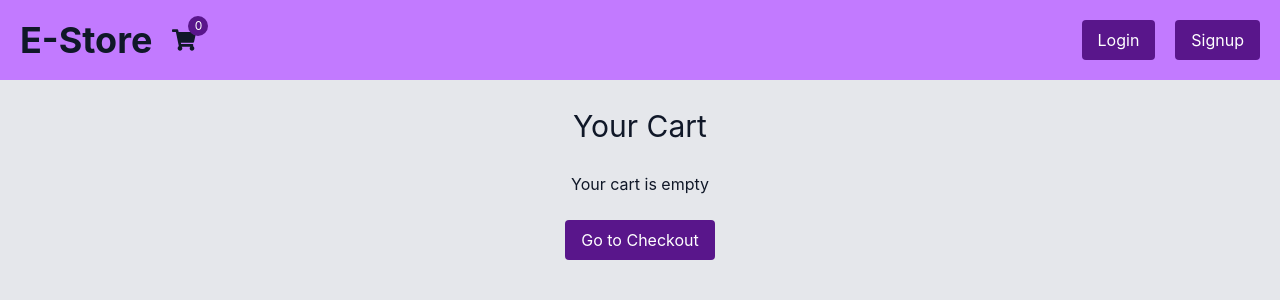
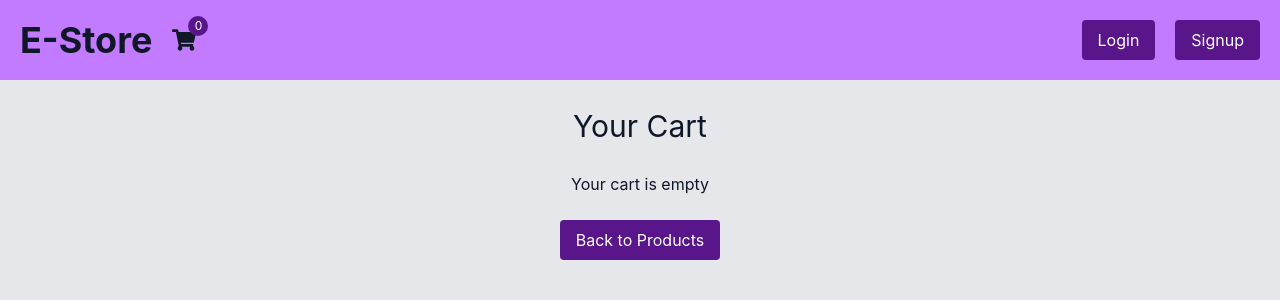
Before and after one commit to sandrarampal/rampal-shop-test, a React (Vite) app: page /cart in a window 1280 px wide. Shown: the top 300 px of the page. Built offline with nearby package versions, Linux system fonts and the light colour scheme.

Commit message:
chore: improved cart and payment pages

```diff
--- a/src/actions/createOrder.ts
+++ b/src/actions/createOrder.ts
@@ -12,7 +12,6 @@ export const createOrder = async (
   token: string,
 ) => {
   try {
-    console.log(token);
     const response = await axios.post(
       `${import.meta.env.VITE_API_URL}orders`,
       orderData,
--- a/src/components/CartSummary.tsx
+++ b/src/components/CartSummary.tsx
@@ -1,4 +1,5 @@
 import type { TProduct } from "../types";
+import CounterQuantity from "./CounterQuantity";
 
 interface CartSummaryProps {
   cartItems: {
@@ -6,17 +7,24 @@ interface CartSummaryProps {
   }[];
   totalPrice: number;
   getProductQuantity: (productId: string) => number;
+  mode: "cart" | "checkout";
 }
 
 const CartSummary = ({
   cartItems,
   totalPrice,
   getProductQuantity,
+  mode,
 }: CartSummaryProps) => {
+  const isCartMode = mode === "cart";
   return (
-    <div className="flex flex-col gap-3">
+    <div className="flex flex-col gap-3 items-center">
       {cartItems.map((item) => (
-        <div key={item.product._id} className=" bg-white p-4 rounded shadow">
+        <div
+          key={item.product._id}
+          className="flex lg:flex-row flex-col justify-between items-center w-full max-w-lg bg-gray-100 p-4 rounded-xl shadow gap-6"
+        >
+          <div className="bg-white p-4 rounded shadow w-full">
             <div className="flex items-center justify-between gap-9">
               <p className="text-lg">{item.product.title}</p>
               <p className="text-lg">${item.product.price}</p>
@@ -24,6 +32,8 @@ const CartSummary = ({
             <p className="text-gray-500">
               Quantity: {getProductQuantity(item.product._id)}
             </p>
+          </div>
+          {isCartMode && <CounterQuantity product={item.product} />}
         </div>
       ))}
       <h2 className="text-xl font-bold text-right mb-5">
--- a/src/components/CounterQuantity.tsx
+++ b/src/components/CounterQuantity.tsx
@@ -27,7 +27,7 @@ const CounterQuantity = memo(({ product }: CounterQuantityProps) => {
   };
 
   return (
-    <div className="flex gap-3 md:gap-4 text-lg md:text-xl items-center border border-gray-200 rounded-full p-2 bg-white shadow-sm">
+    <div className="flex gap-3 md:gap-2 text-lg md:text-xl items-center border border-gray-200 rounded-full p-1 bg-white shadow-sm">
       <button
         onClick={handleDecrement}
         className={`cursor-pointer hover:text-green-500 transition-colors duration-300 w-8 h-8 md:w-10 md:h-10 flex items-center justify-center rounded-full hover:bg-gray-100 ${quantity === 0 ? "text-gray-200 cursor-not-allowed" : ""}`}
--- a/src/components/buttons/ButtonLink.tsx
+++ b/src/components/buttons/ButtonLink.tsx
@@ -8,7 +8,7 @@ interface TButtonProps {
 const ButtonLink = ({ content, path }: TButtonProps) => {
   return (
     <Link to={path}>
-      <button className="px-4 py-2 bg-purple-900 text-white rounded hover:bg-gray-200 hover:text-black transition-colors duration-300 cursor-pointer">
+      <button className="px-4 py-2 bg-purple-900 text-white rounded hover:bg-gray-200 hover:border hover:text-black transition-colors duration-300 cursor-pointer">
         <p>{content}</p>
       </button>
     </Link>
--- a/src/pages/Cart.tsx
+++ b/src/pages/Cart.tsx
@@ -3,6 +3,7 @@ import useAuthContext from "../context/hooks/useAuthContext";
 import { useNavigate } from "react-router-dom";
 import CartSummary from "../components/CartSummary";
 import Title from "../components/Title";
+import ButtonLink from "../components/buttons/ButtonLink";
 
 const Cart = () => {
   const cartItems = useStore((store) => store.cartItems);
@@ -29,14 +30,19 @@ const Cart = () => {
           cartItems={cartItems}
           totalPrice={totalPrice}
           getProductQuantity={getProductQuantity}
+          mode="cart"
         />
       )}
-      <button
-        className="px-4 py-2 bg-purple-900 text-white rounded hover:bg-gray-200 hover:text-black hover:border transition-colors duration-300 cursor-pointer"
-        onClick={handleCheckout}
-      >
-        Go to Checkout
-      </button>
+      {cartItems.length > 0 && (
+        <button
+          className="px-4 py-2 bg-purple-900 text-white rounded hover:bg-gray-200 hover:text-black hover:border transition-colors duration-300 cursor-pointer mb-4"
+          onClick={handleCheckout}
+        >
+          Go to Checkout
+        </button>
+      )}
+
+      <ButtonLink content="Back to Products" path="/products" />
     </div>
   );
 };
--- a/src/pages/Payment.tsx
+++ b/src/pages/Payment.tsx
@@ -55,14 +55,16 @@ const Payment = () => {
   ) : (
     <div className="flex flex-col mx-20  ">
       <div className="flex justify-center">
-        <Title content="Payment" />
+        <Title content="Checkout" />
       </div>
+      <div className="lg:flex lg:justify-center lg:gap-50 lg:mt-20 lg:items-center">
         <CartSummary
           cartItems={cartItems}
           totalPrice={totalPrice}
           getProductQuantity={getProductQuantity}
+          mode="checkout"
         />
-      <div>
+        <div className="flex flex-col items-center mt-10 lg:mt-0 bg-gray-100 px-10 py-8 rounded-xl shadow ">
           <InputAdress onAddressChange={setAddress} />
           <OrderStatus error={error} successMessage={successMessage} />
           <button
@@ -74,6 +76,7 @@ const Payment = () => {
           </button>
         </div>
       </div>
+    </div>
   );
 };
 
```
Lines whose indentation alone changed are shown as unchanged.
